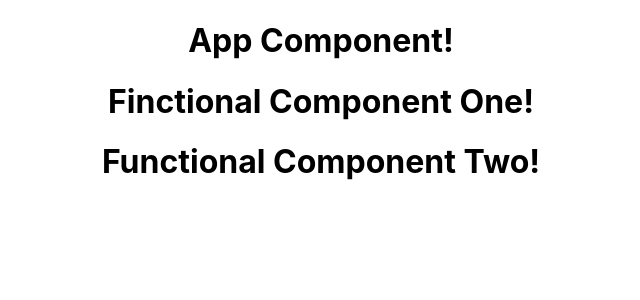
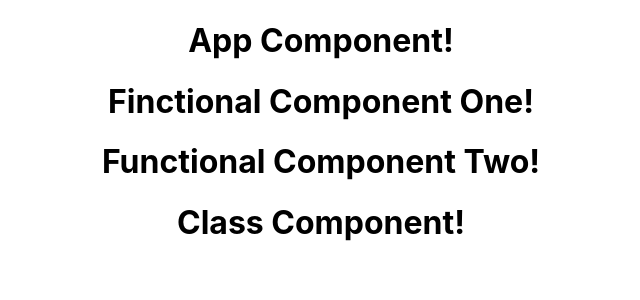
Before and after one commit to sujeewakabeysinghe/React-Basic, a React (Create React App) app: page / in a window 1280 px wide. Shown: the top 300 px of the page, without its empty margins (319-959 px from the left). Built offline with nearby package versions, Linux system fonts and the light colour scheme.

Commit message:
second commit

```diff
--- a/src/App.js
+++ b/src/App.js
@@ -2,6 +2,7 @@
 import './App.css';
 import FunOne from './components/functionalComponent_1';
 import FunTwo from './components/functionalComponent_2';
+import Class from './components/classComponent';
 
 function App() {
   return (
@@ -9,6 +10,7 @@
       <h1>App Component!</h1>
       <FunOne/>
       <FunTwo/>
+      <Class/>
     </div>
   );
 }
--- /dev/null
+++ b/src/components/classComponent.js
@@ -0,0 +1,9 @@
+import React, { Component } from 'react'
+
+class classComponent extends Component{
+    render(){
+        return <h1>Class Component!</h1>
+    }
+}
+
+export default classComponent;
```
